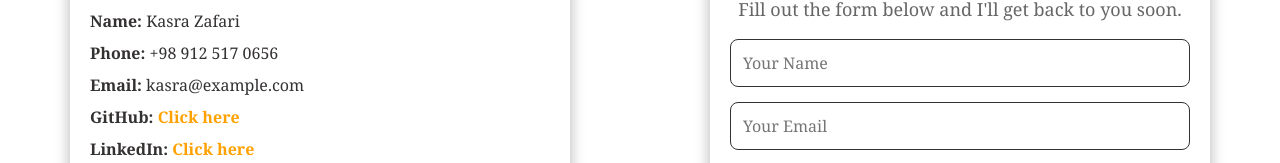
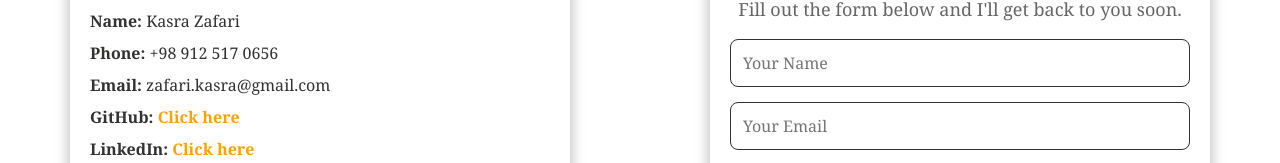
Before and after one commit to Kasra-Zafari/ElectroMart, a React (Vite) app: page /contact in a window 1280 px wide. Shown: the part 256-419 px from the top of the page. Built offline with nearby package versions, Linux system fonts and the light colour scheme.

Commit message:
Update index.jsx

```diff
--- a/src/components/Contact/index.jsx
+++ b/src/components/Contact/index.jsx
@@ -28,7 +28,7 @@ const Contact = () => {
         <ul>
           <li><strong>Name:</strong> Kasra Zafari</li>
           <li><strong>Phone:</strong> +98 912 517 0656</li>
-          <li><strong>Email:</strong> kasra@example.com</li>
+          <li><strong>Email:</strong> zafari.kasra@gmail.com</li>
           <li><strong>GitHub:</strong> <a href="https://github.com/Kasra-Zafari" target="_blank" rel="noopener noreferrer">Click here</a></li>
           <li><strong>LinkedIn:</strong> <a href="https://www.linkedin.com/in/kasra-zafari-2695a2298/" target="_blank" rel="noopener noreferrer">Click here</a></li>
         </ul>
```
